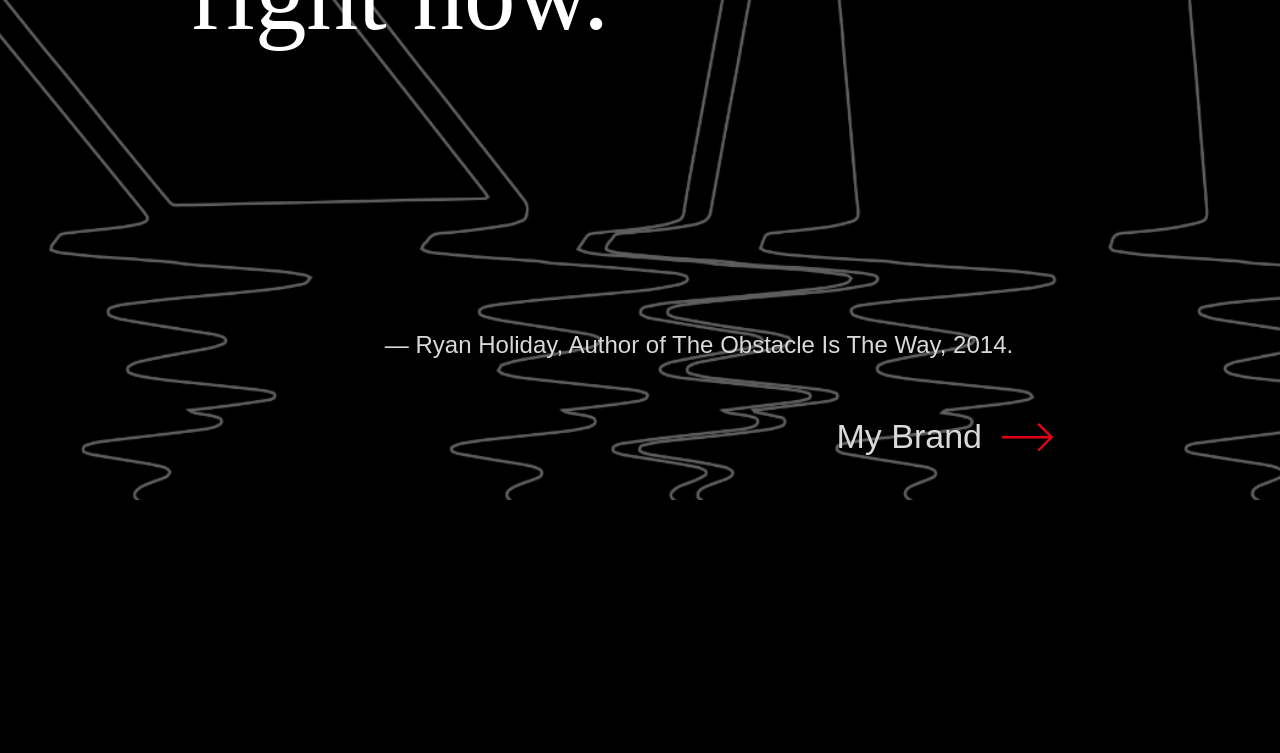
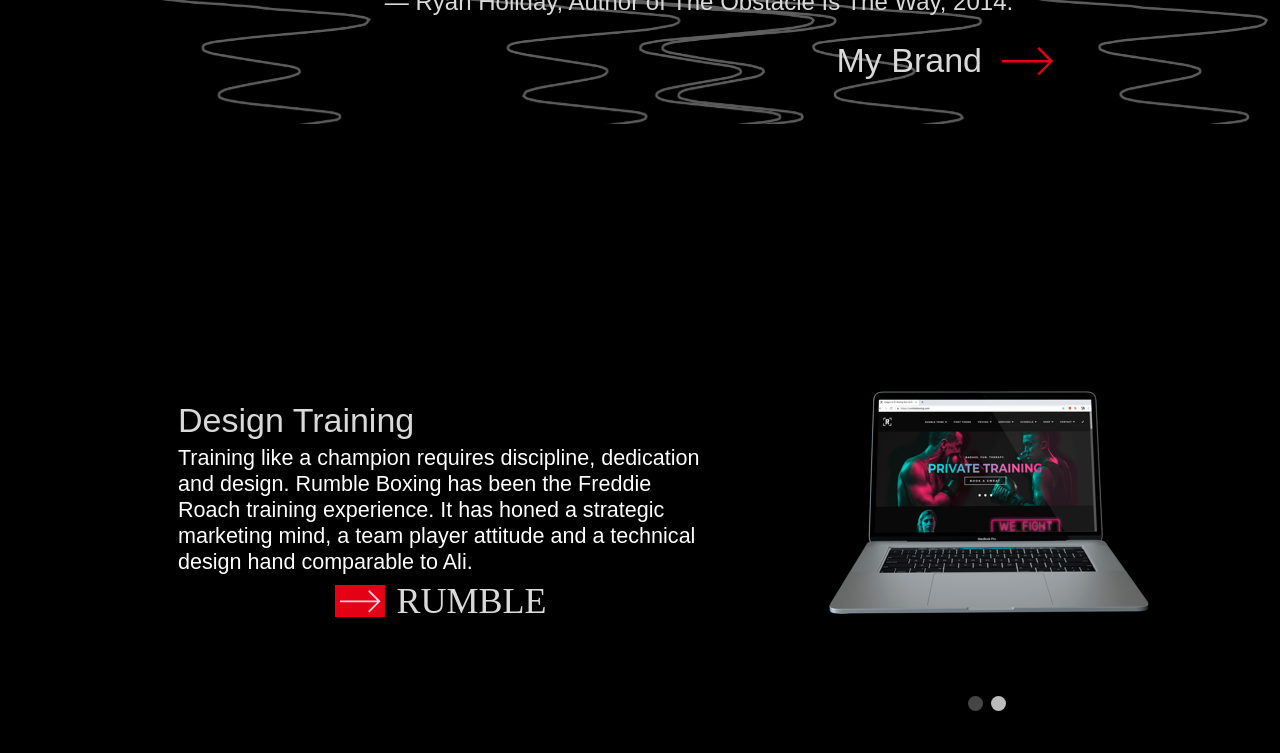
Before and after one commit to smc-dotexe/sadesign, a React (Create React App) app: page / in a window 1280 px wide. Shown: the part 1660-2413 px from the top of the page. Built offline with nearby package versions, Linux system fonts and the light colour scheme.

Commit message:
added responsiveness to designTraining section

```diff
--- a/src/App.css
+++ b/src/App.css
@@ -187,7 +187,9 @@ DESIGNERS ART SECTION
 .designersArt {
   background-color: black;
   display: grid;
-  min-height: 170vmin;
+  height: 100%;
+  max-height: 170vmin;
+  min-height: 100vmin;
   grid-template-columns: minmax(88px, 10%) minmax(min-content,auto) minmax(min-content,auto) minmax(min-content,20%);
   grid-template-rows: minmax(min-content, auto) 40vmin minmax(min-content, auto) minmax(min-content, auto);
 }
@@ -290,7 +292,7 @@ DESIGNERS ART SECTION
   color: #D9D9D9;
   grid-column: 2 / span 3;
   grid-row: 2;
-  margin-top: -50px;
+  /* margin-top: -50px; */
   justify-self: center;
 }
 
@@ -324,7 +326,7 @@ DESIGN TRAINING SECTION
 .designTraining {
   background-color: black;
   display: grid;
-  grid-template-columns: minmax(min-content, 10%) 1fr 1fr;
+  grid-template-columns: minmax(88px, 10%) 1fr 1fr;
 
 }
 
@@ -356,6 +358,7 @@ DESIGN TRAINING SECTION
 #dtDescription {
   font-family: Arimo;
   font-size: 23px;
+  font-size: 1.6837481698389458VW;
   text-align: left;
   grid-row: 2;
   grid-column: 1 / span 2;
@@ -391,6 +394,13 @@ DESIGN TRAINING SECTION
   grid-column: 3;
   align-self: center;
   cursor: pointer;
+  width: 609px;
+  height: 456px;
+  width: 44.58272327964861VW;
+  height: 33.38213762811127VW;
+  min-width: 432px;
+  min-height: 305px;
+  /* border: 1px solid yellow; */
 }
 
 #slideShowCircles {
@@ -422,26 +432,39 @@ DESIGN TRAINING SECTION
 }
 
 #rumbleGram1 {
-  width: 668px;
-  height: 438px;
+  width: 100%;
+  height: 90%;
+  /* width: 48.90190336749634VW; */
+  /* height: 32.06442166910688VW; */
+  min-width: 340px;
+  min-height: 273px;
   background-image:url('./images/rumblegram1.png');
   background-size: cover;
   background-position: center center;
   background-repeat: no-repeat;
   animation: fading 0.6s;
+  margin-left: auto;
+  margin-right: auto;
 }
+
 #rumbleGram1None {
   display: none;
 }
 
 #rumbleGram2 {
   grid-column: 3;
-  width: 668px;
-  height: 438px;
+  width: 100%;
+  height: 90%;
+  /* width: 48.90190336749634VW;
+  height: 32.06442166910688VW; */
+  min-width: 340px;
+  min-height: 273px;
   background-image: url('./images/laptop.png');
   background-position: center center;
   background-repeat: no-repeat;
   animation: fading 0.6s;
+  margin-left: auto;
+  margin-right: auto;
 }
 
 #rumbleGram2None {
--- a/src/components/DesignTraining.js
+++ b/src/components/DesignTraining.js
@@ -1,8 +1,8 @@
 import React from 'react'
-// import '../styles/designTrainingQuery.css'
+import '../styles/responsiveDesignTraining.css'
 // import rumbleGram1 from '.././images/rumble-gram1.png'
 // import rumbleGram2 from '.././images/rumblegram2.jpg'
-import redBoxArrowRight from '.././images/redboxarrowright.png'
+import redBoxArrowRight from '../images/redboxarrowright.png'
 
 class DesignTraining extends React.Component {
     constructor() {
@@ -21,7 +21,6 @@ class DesignTraining extends React.Component {
     render() {
         return (
             <div className='slide designTraining'>
-                <div className='border'></div>
                 <div id='dtDescriptorDiv'>
                     <h3 id='designTrainingTitle'>Design Training</h3><br />
                     <p id='dtDescription'>Training like a champion requires
--- /dev/null
+++ b/src/styles/responsiveDesignTraining.css
@@ -0,0 +1,66 @@
+@media (max-width: 1065px) {
+    .designTraining {
+        display: grid;
+        grid-template-columns: minmax(88px, 10%) 1fr;
+        grid-template-rows: minmax(354px, max-content) minmax(min-content, max-content);
+        /* background-color: maroon; */
+    }
+
+    #rumbleSlideShow {
+        grid-column: 2;
+        grid-row: 1;
+        align-self: center;
+        justify-self: center;
+    }
+
+    #rumbleGram, #rumbleGram2 {
+        object-fit: fill;
+    }
+
+    #dtDescriptorDiv {
+        grid-column: 2;
+        grid-row: 2;
+        justify-self: center;
+        align-self: start;
+    }
+
+    #designTrainingTitle {
+        display: none;
+    }
+
+    #dtDescription {
+        width: 80%;
+        font-size: 18px;
+    }
+
+}
+
+@media (min-width: 410px) and (max-width: 514px) {
+
+    #rumbleSlideShow {
+        grid-column: 1 / span 2;
+    }
+    #dtDescriptorDiv {
+        margin: 0;
+    }
+    #dtDescription {
+        padding-left: 5px;
+        justify-self: start;
+        font-size: 14px;
+        width: 80%;
+    }
+}
+
+@media (max-width: 409px) {
+    #rumbleSlideShow {
+        grid-column: 1 / span 2;
+    }
+
+    #dtDescriptorDiv {
+        grid-column: 1 / span 2;
+    }
+
+    #dtDescription {
+        font-size: 16px;
+    }
+}
--- a/src/styles/responsiveDesignersArt.css
+++ b/src/styles/responsiveDesignersArt.css
@@ -5,7 +5,6 @@
     }
 
     #daBG h1{
-        color: green;
         line-height: 90px;
     }
 
@@ -43,7 +42,6 @@
   }
 
   #daBG h1 {
-      color: blue;
       line-height: 50px;
   }
 
@@ -158,7 +156,7 @@
 
 @media (max-width: 409px) {
     #goodDesignTitle {
-        grid-column: 1 / span 2;
+        grid-column: 1 / span 4;
     }
 
     #daTitle {
@@ -200,7 +198,7 @@
         margin-left: 20px;
         grid-column: 1/span 3;
         grid-row: 2;
-        align-self: end;
+        align-self: center;
         font-size: 16px;
     }
 
@@ -232,7 +230,14 @@ HEIGHT PROPERTIES
 
 @media (max-width: 250px) {
     #daTitle {
-        color: blue;
+        display: none;
+    }
+}
+
+
+
+@media (max-width: 767px) and (max-height: 300px) {
+    #daTitle {
         display: none;
     }
 }
```
